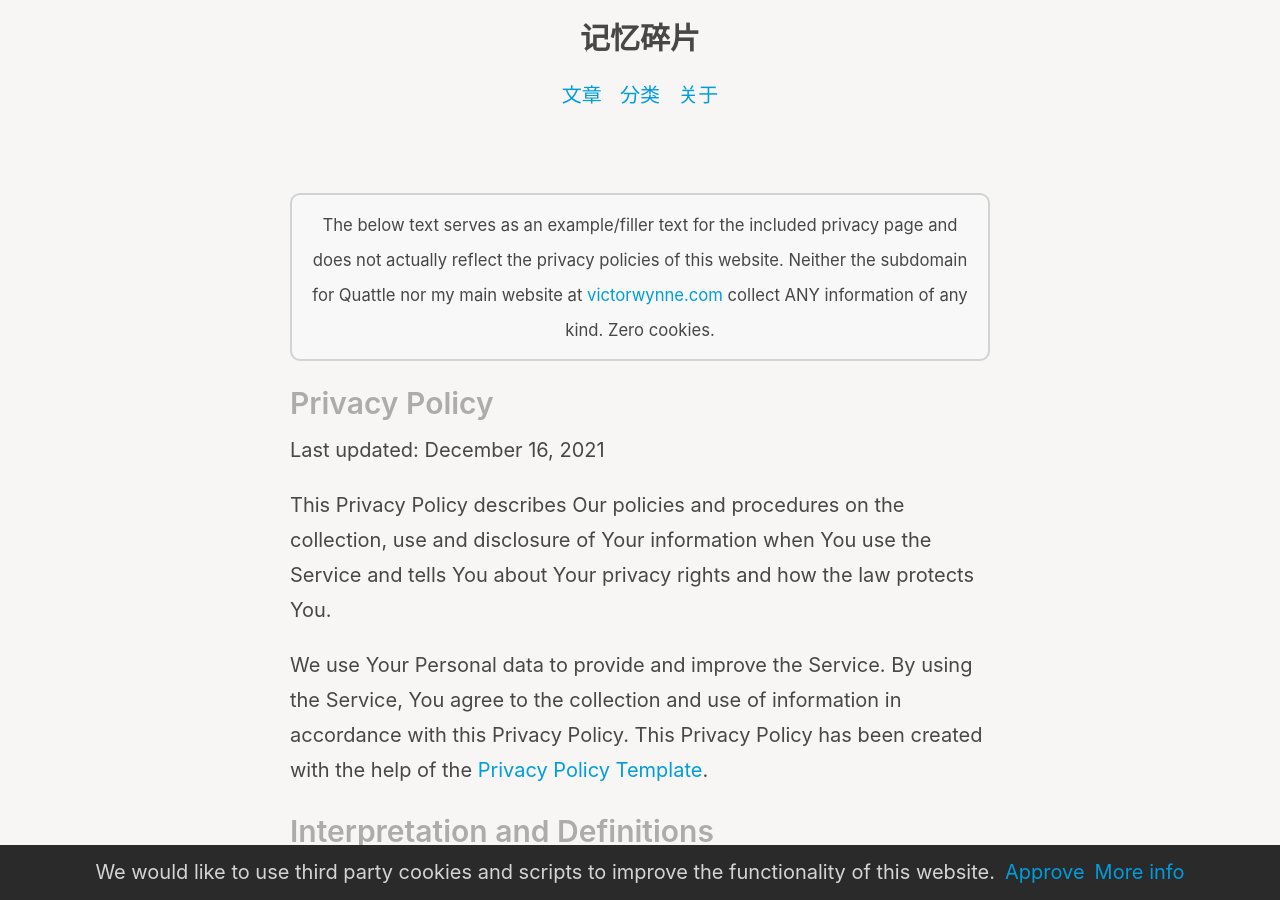
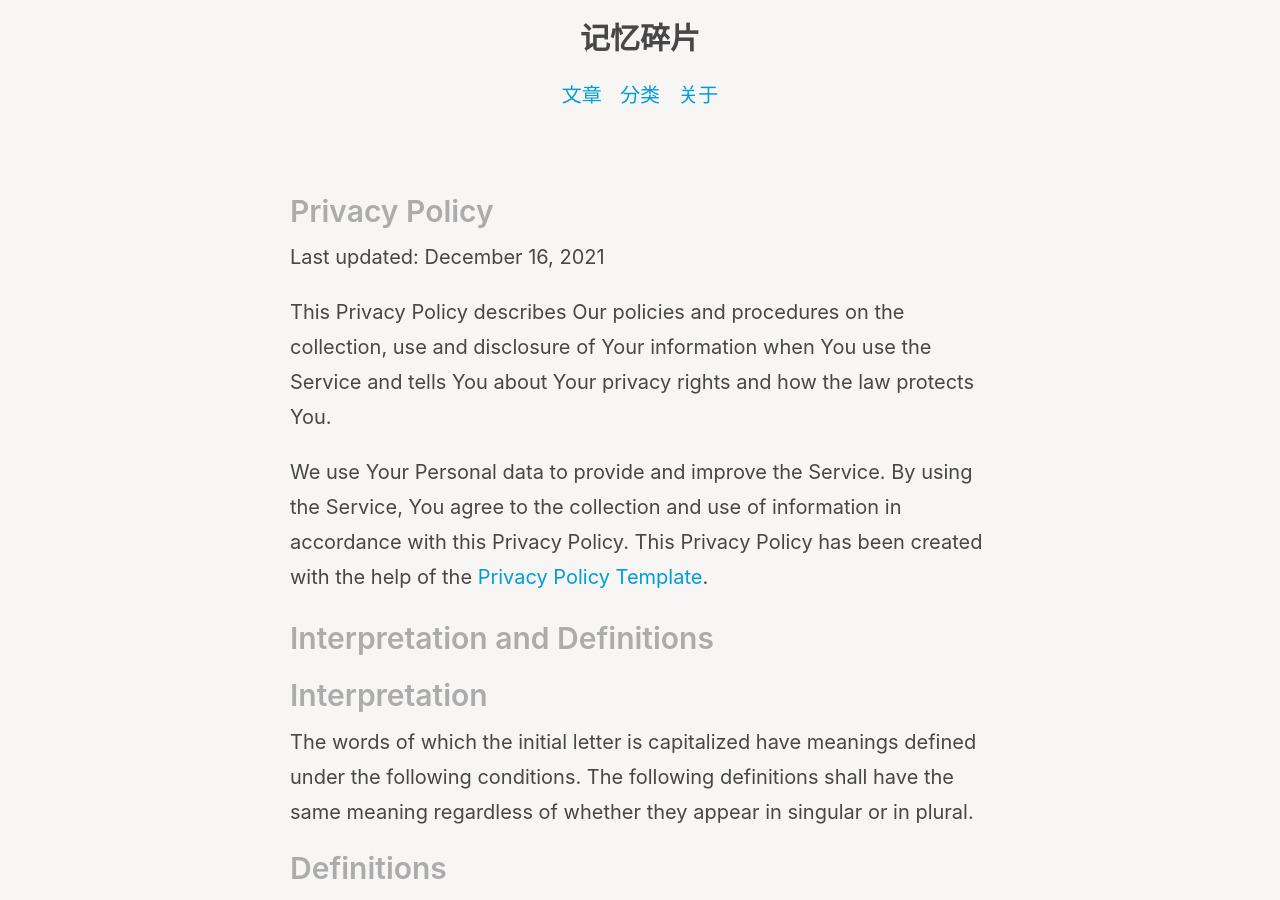
Before and after one commit to Eilgnaw/2f0web, a Jekyll site: the page built from privacy.md, in a window 1280 px wide and 900 px high. Built offline with Jekyll 4.4.1, drawn with Linux system fonts in a browser that asks for light colours.

Commit message:
change html

```diff
--- a/_config.yml
+++ b/_config.yml
@@ -37,7 +37,7 @@ sass:
 # Replace this value and uncomment to enable Google Analytics tracking
 # ga_analytics: UA-000000-0
 
-# Specify the author for blog posts
+# Specify the author for blog posts author_name
 author_name:
   name: Eilgnaw
   email: mail@eilganw.com
--- a/_layouts/default.html
+++ b/_layouts/default.html
@@ -3,12 +3,12 @@ layout: compress
 ---
 
 <!doctype html>
-<html lang="en">
+<html lang="cn">
 
 <head>
   <meta charset="UTF-8">
   <meta name="viewport" content="width=device-width, initial-scale=1.0">
-  <meta property="og:image" content="https://quattle.victorwynne.com/assets/iMessage.png" />
+  <!-- <meta property="og:image" content="https://quattle.victorwynne.com/assets/iMessage.png" /> -->
 
   <meta name="theme-color" media="(prefers-color-scheme: light)" content="#f7f6f4">
   <meta name="theme-color" media="(prefers-color-scheme: dark)" content="#1e1e1e">
@@ -77,7 +77,7 @@ layout: compress
      </script>
     {% endif %}
 
-{% include cookie-consent.html%}
+<!-- {% include cookie-consent.html%} -->
 
   </body>
 </html>
--- a/_layouts/post.html
+++ b/_layouts/post.html
@@ -24,7 +24,7 @@ layout: default
   {%- if page.last_modified_at -%}
   <br><i>Last updated on: {{ page.last_modified_at | date_to_long_string: "ordinal", "US" }}</i>
   {%- endif -%}
-  <br><span class="author">{% include author.html %}</span>
+  <!-- <br><span class="author">{% include author.html %}</span> -->
   </time>
 
   {{ content | smartify }}
--- a/index.html
+++ b/index.html
@@ -24,7 +24,7 @@ title: Home
   {%- if post.last_modified_at -%}
   <br><i>Last updated on: {{ post.last_modified_at | date_to_long_string: "ordinal", "US" }}</i>
   {%- endif -%}
-  <br><span class="author">{% include author.html %}</span>{% if post.link %}<span class="permalink"><a href="{{ post.url }}"> ∞ </a></span>{% endif %}
+  <br>{% if post.link %}<span class="permalink"><a href="{{ post.url }}"> ∞ </a></span>{% endif %}
   </time>
 
   {{ post.content | smartify }}
--- a/privacy.md
+++ b/privacy.md
@@ -3,12 +3,6 @@ layout: page
 permalink: /privacy/
 title: Privacy
 ---
-
-<p class="message">
-  <small>The below text serves as an example/filler text for the included privacy page and does not actually reflect the privacy policies of this website. Neither the subdomain for Quattle nor my main website at <a href="https://victorwynne.com/">victorwynne.com</a> collect ANY information of any kind. Zero cookies.</small>
-</p>
-
-
 <h1>Privacy Policy</h1>
 <p>Last updated: December 16, 2021</p>
 <p>This Privacy Policy describes Our policies and procedures on the collection, use and disclosure of Your information when You use the Service and tells You about Your privacy rights and how the law protects You.</p>
```
